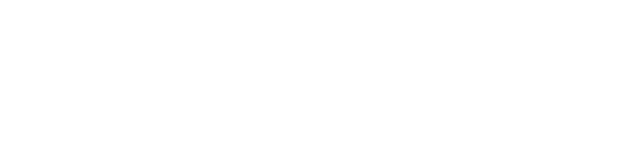
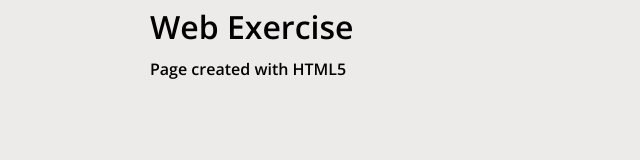
Before and after one commit to cesarp04/replica-website, a website: page index.html in a window 1280 px wide. Shown: the whole page, without its empty margins (0-640 px from the left). Drawn offline with nearby package versions, Linux system fonts and the light colour scheme.

Commit message:
adding the header and its respective css

```diff
--- a/index.html
+++ b/index.html
@@ -3,7 +3,19 @@
   <head>
     <meta charset="UTF-8" />
     <meta name="viewport" content="width=device-width, initial-scale=1.0" />
-    <title>Document</title>
+    <link
+      href="https://fonts.googleapis.com/css2?family=Open+Sans:wght@400;600&display=swap"
+      rel="stylesheet"
+    />
+    <link rel="stylesheet" href="./src/css/index.css" />
+    <title>Web Exercise</title>
   </head>
-  <body></body>
+  <body>
+    <header class="header">
+      <div class="container">
+        <h1 class="header-title">Web Exercise</h1>
+        <p class="header-description">Page created with HTML5</p>
+      </div>
+    </header>
+  </body>
 </html>
--- /dev/null
+++ b/src/css/index.css
@@ -0,0 +1,23 @@
+body {
+  background-color: #edeaea;
+  font-family: "Open Sans", sans-serif;
+  margin: 0;
+}
+/*     Header     */
+.header-title,
+.header-description {
+  margin: 0;
+  padding: 5px 0 5px 10px;
+  font-weight: bold;
+}
+
+.container {
+  /* border: 1px solid red; */
+  width: 1000px;
+  margin: 0 auto;
+  display: inherit;
+  justify-content: inherit;
+  align-items: inherit;
+  height: inherit;
+  flex-wrap: inherit;
+}
```
